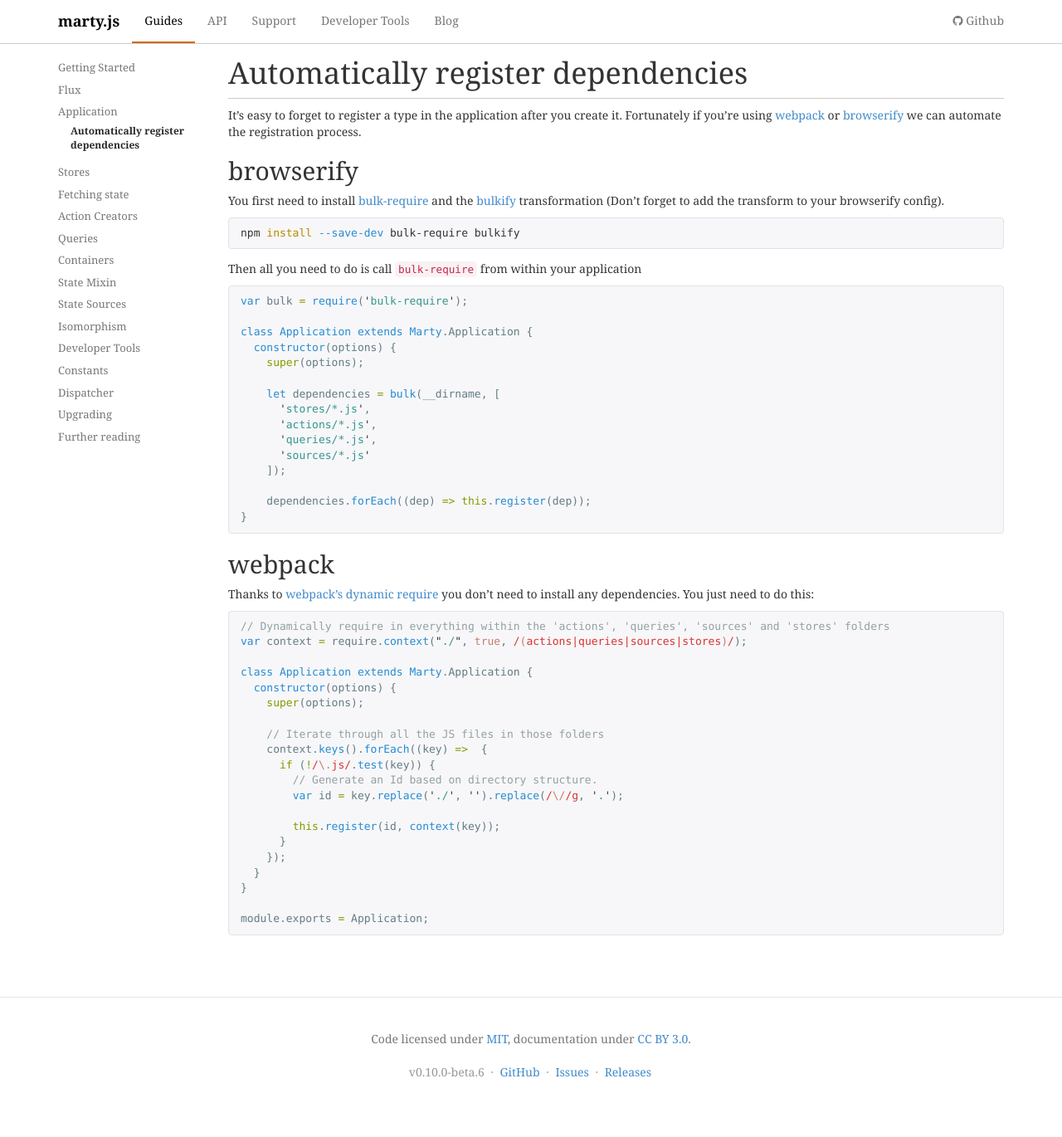
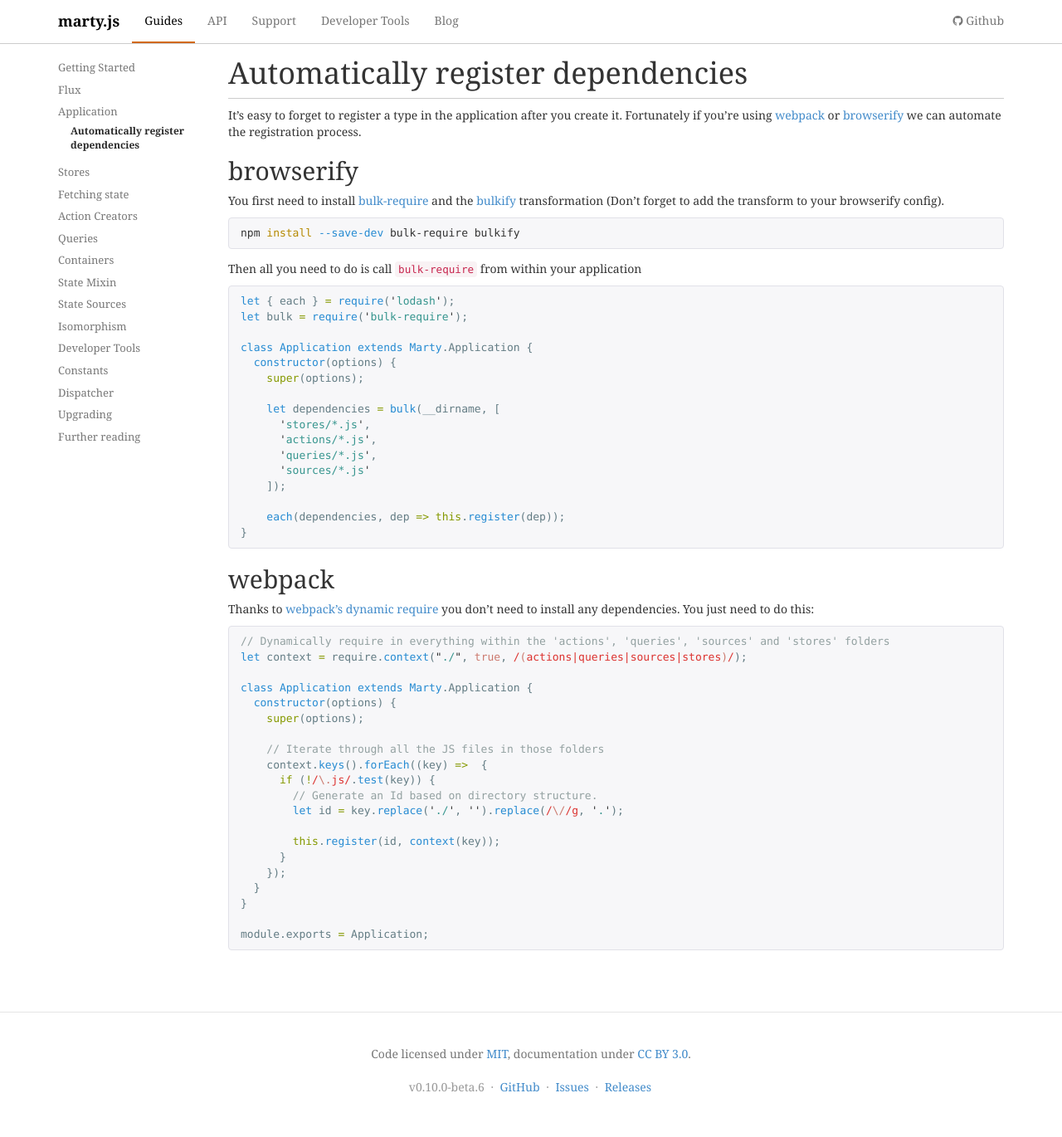
Before and after one commit to alsuper114/marty, a Jekyll site: the page built from docs/_guides/application/automatic-registration.md, in a window 1280 px wide. Shown: the whole page at 83% size. Built offline with Jekyll 4.4.1, drawn with Linux system fonts in a browser that asks for light colours; nearby versions of some CDN libraries; Markdown is read by kramdown in place of the engine named in the settings.

Commit message:
Fix native support

```diff
--- a/docs/_guides/application/automatic-registration.md
+++ b/docs/_guides/application/automatic-registration.md
@@ -18,7 +18,8 @@ npm install --save-dev bulk-require bulkify
 Then all you need to do is call `bulk-require` from within your application
 
 {% highlight js %}
-var bulk = require('bulk-require');
+let { each } = require('lodash');
+let bulk = require('bulk-require');
 
 class Application extends Marty.Application {
   constructor(options) {
@@ -31,7 +32,7 @@ class Application extends Marty.Application {
       'sources/*.js'
     ]);
 
-    dependencies.forEach((dep) => this.register(dep));
+    each(dependencies, dep => this.register(dep));
 }
 {% endhighlight %}
 
@@ -41,7 +42,7 @@ Thanks to [webpack's dynamic require](http://webpack.github.io/docs/context.html
 
 {% highlight js %}
 // Dynamically require in everything within the 'actions', 'queries', 'sources' and 'stores' folders
-var context = require.context("./", true, /(actions|queries|sources|stores)/);
+let context = require.context("./", true, /(actions|queries|sources|stores)/);
 
 class Application extends Marty.Application {
   constructor(options) {
@@ -51,7 +52,7 @@ class Application extends Marty.Application {
     context.keys().forEach((key) =>  {
       if (!/\.js/.test(key)) {
         // Generate an Id based on directory structure.
-        var id = key.replace('./', '').replace(/\//g, '.');
+        let id = key.replace('./', '').replace(/\//g, '.');
 
         this.register(id, context(key));
       }
```
Also changed, not shown: marty.js (+4 -3 lines), dist/marty.js, dist/marty.min.js, 1 other file.
